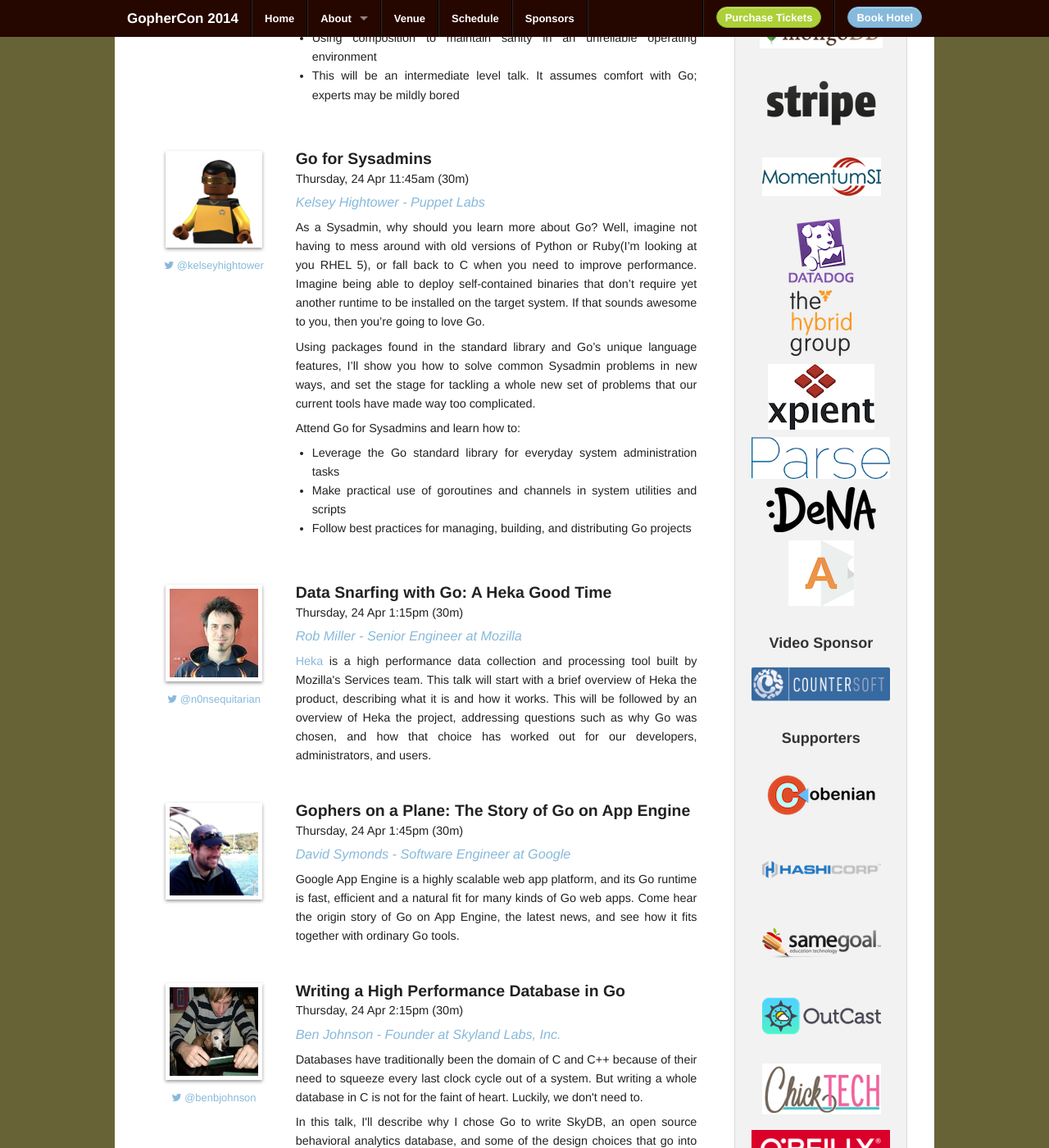
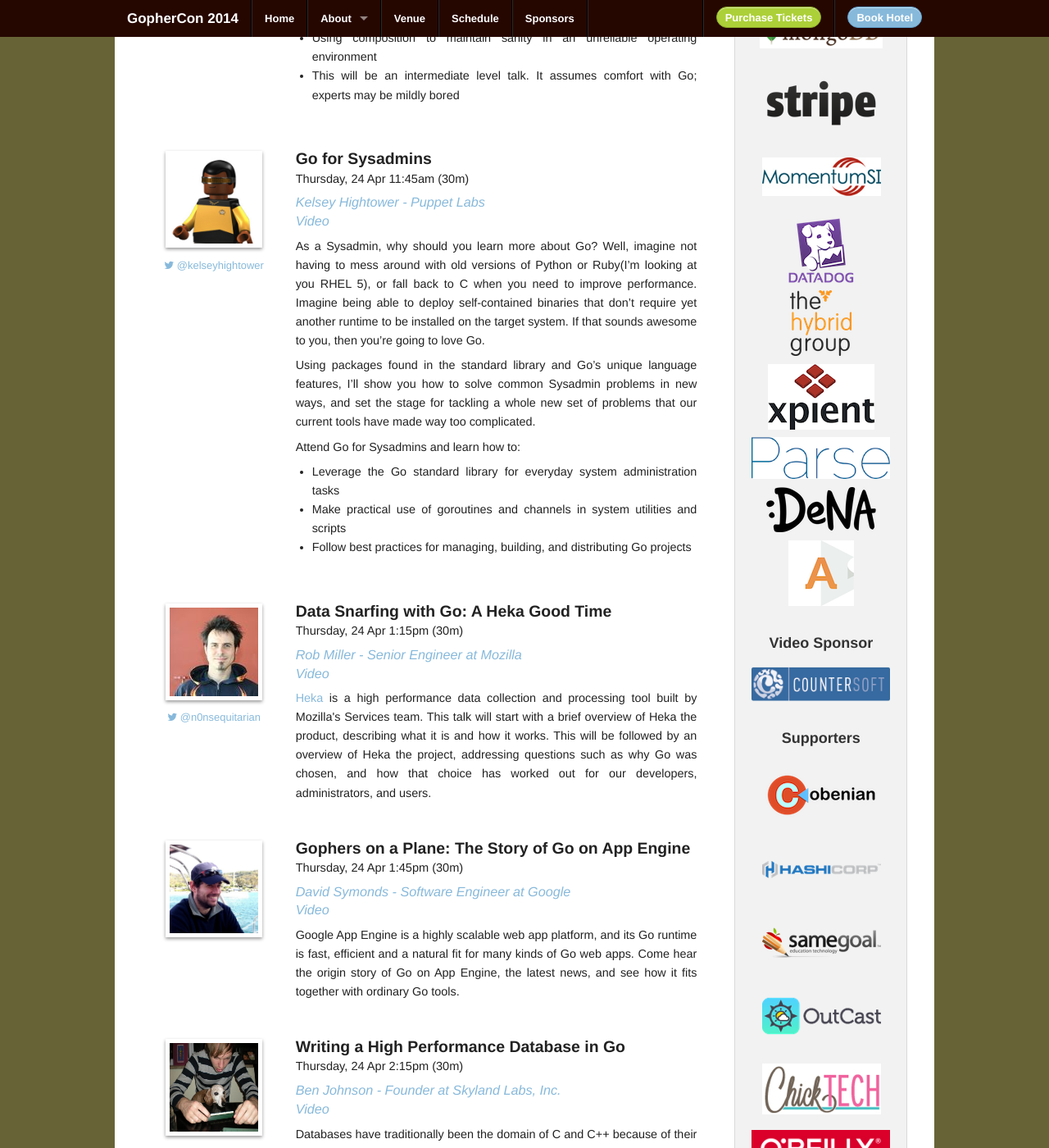
Before and after one commit to gophercon/gophercon.github.io, a Jekyll site: the page built from schedule/index.html, in a window 1280 px wide and 1400 px high, scrolled down 1761 px. Shown: the whole window at 82% size. Built offline with Jekyll 4.4.1, drawn with Linux system fonts in a browser that asks for light colours; Markdown is read by kramdown in place of the engine named in the settings.

Commit message:
more links

```diff
--- a/schedule/index.html
+++ b/schedule/index.html
@@ -155,6 +155,7 @@
 			<span class="title">Go for Sysadmins</span>
 			<span class="speaker-time">Thursday, 24 Apr 11:45am (30m)</span>
 			<span class="subtitle"><a href="/speakers/#kelsey_hightower">Kelsey Hightower - Puppet Labs</a></span>
+			<span class="subtitle"><a href="http://confreaks.com/videos/3424-gophercon2014-go-for-sysadmins">Video</a></span>
 		  </h5>
 
           <p>
@@ -185,6 +186,7 @@
 			<span class="title">Data Snarfing with Go: A Heka Good Time</span>
 			<span class="speaker-time">Thursday, 24 Apr 1:15pm (30m)</span>
 			<span class="subtitle"><a href="/speakers/#rob_miller">Rob Miller - Senior Engineer at Mozilla</a></span>
+			<span class="subtitle"><a href="http://confreaks.com/videos/3425-gophercon2014-data-snarfing-with-go-a-heka-good-time">Video</a></span>
 		  </h5>
 
           <p>
@@ -208,6 +210,7 @@
 			<span class="title">Gophers on a Plane: The Story of Go on App Engine</span>
 			<span class="speaker-time">Thursday, 24 Apr 1:45pm (30m)</span>
 			<span class="subtitle"><a href="/speakers/#david_symonds">David Symonds - Software Engineer at Google</a></span>
+			<span class="subtitle"><a href="http://confreaks.com/videos/3426-gophercon2014-gophers-on-a-plane-the-story-of-go-on-app-engine">Video</a></span>
 		  </h5>
 
           <p>
@@ -231,6 +234,7 @@
 			<span class="title">Writing a High Performance Database in Go</span>
 			<span class="speaker-time">Thursday, 24 Apr 2:15pm (30m)</span>
 			<span class="subtitle"><a href="/speakers/#ben_johnson">Ben Johnson - Founder at Skyland Labs, Inc.</a></span>
+			<span class="subtitle"><a href="http://confreaks.com/videos/3427-gophercon2014-writing-a-high-performance-database-in-go">Video</a></span>
 		  </h5>
 
           <p>
```
Also changed, not shown: 1 other file.
